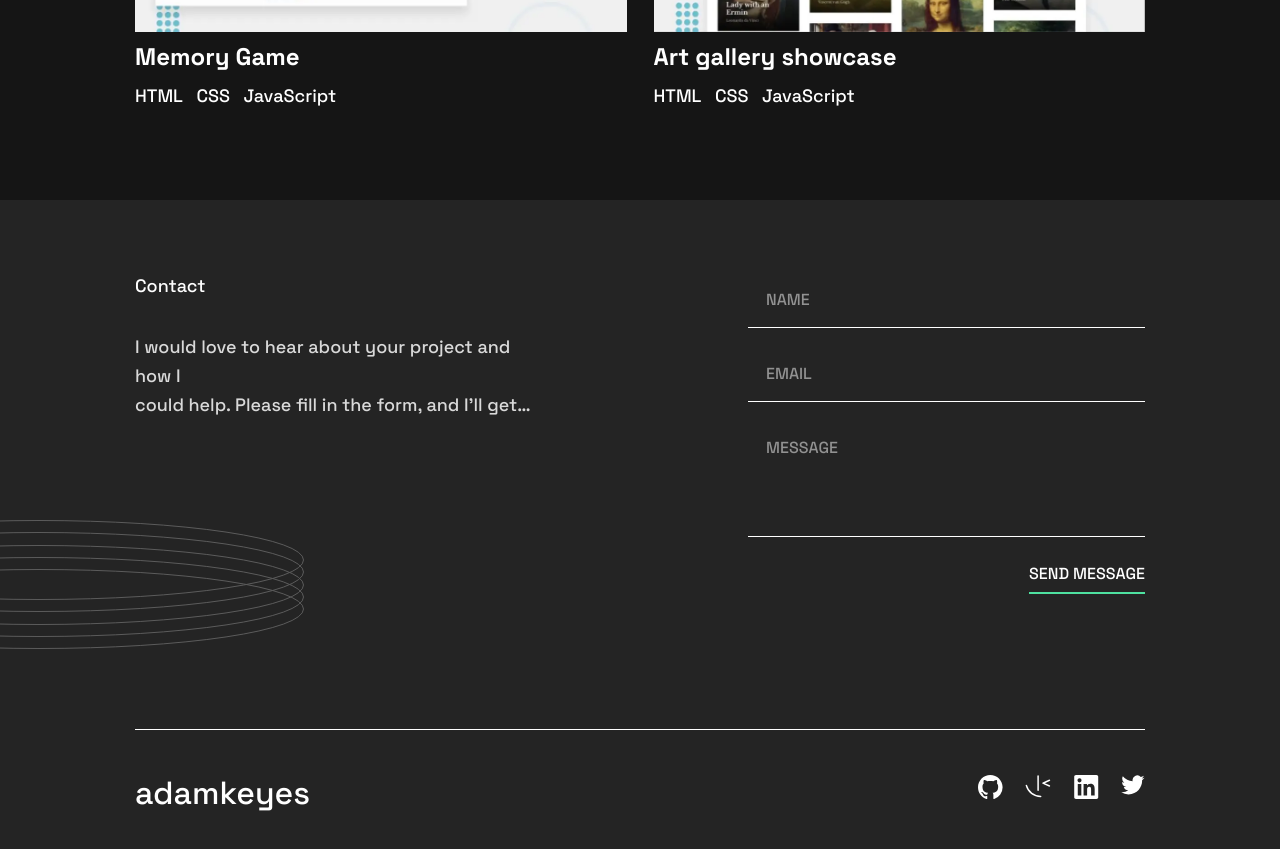
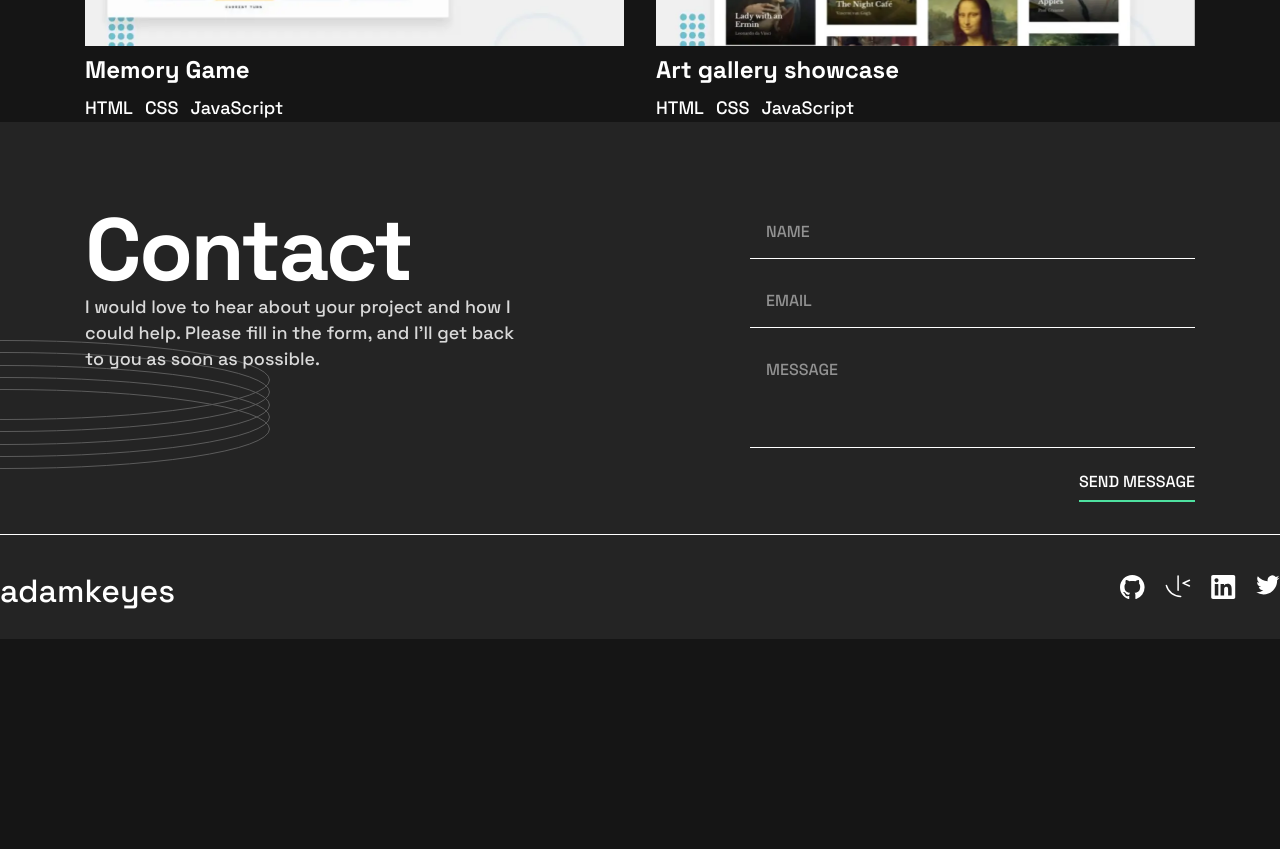
Before and after one commit to mickeycv120/single-page-portfolio, a React (Vite) app: page / in a window 1280 px wide. Shown: the part 1520-2369 px from the top of the page. After the commit the page ends 2159 px from the top, so only its background shows below. Built offline with nearby package versions, Linux system fonts and the light colour scheme.

Commit message:
Refactor layout wrappers and section spacing

```diff
--- a/src/App.tsx
+++ b/src/App.tsx
@@ -4,10 +4,9 @@ import { Projects } from "./sections/Projects";
 
 function App() {
   return (
-    <main className="w-screen">
-      <div className="px-30">
+    <div className="overflow-x-hidden">
+      <div className="max-w-277.5 mx-auto">
         <Projects />
-      </div>
         <div className="hidden">
           adamkeyes Nice to meet you! I'm Adam Keyes. Based in the UK, I'm a
           front-end developer passionate about building accessible web apps that
@@ -15,9 +14,9 @@ function App() {
           JavaScript 4 Years Experience Accessibility 4 Years Experience React 3
           Years Experience Sass 3 Years Experience
         </div>
-
+      </div>
       <Contact />
-    </main>
+    </div>
   );
 }
 
--- a/src/components/Card.tsx
+++ b/src/components/Card.tsx
@@ -7,12 +7,12 @@ type CardProps = {
 export const Card = ({ project }: CardProps) => {
   return (
     <article className="flex flex-col gap-2">
-      <div className="relative inset-0">
+      <div className="relative inset-0 overflow-hidden">
         <div className="flex flex-col gap-4 items-center justify-center absolute w-full h-full bg-black/80 opacity-0 hover:opacity-100">
           <button>VIEW PROJECT</button>
           <button>VIEW CODE</button>
         </div>
-        <img src={project.image} alt={project.title} />
+        <img className="w-full h-auto block" src={project.image} alt={project.title} />
       </div>
       <h3 className="text-heading-m">{project.title}</h3>
       <ul className="flex flex-row gap-3">
--- a/src/components/SocialIcons.tsx
+++ b/src/components/SocialIcons.tsx
@@ -2,7 +2,6 @@ export const GithubIcon = (
   <svg xmlns="http://www.w3.org/2000/svg" width="25" height="24">
     <path
       fill="currentColor"
-      fill-rule="evenodd"
       d="M12.304 0C5.506 0 0 5.506 0 12.304c0 5.444 3.522 10.042 8.413 11.672.615.108.845-.261.845-.584 0-.292-.015-1.261-.015-2.291-3.091.569-3.891-.754-4.137-1.446-.138-.354-.738-1.446-1.261-1.738-.43-.23-1.046-.8-.016-.815.97-.015 1.661.892 1.892 1.261 1.107 1.86 2.876 1.338 3.584 1.015.107-.8.43-1.338.784-1.646-2.738-.307-5.598-1.368-5.598-6.074 0-1.338.477-2.446 1.26-3.307-.122-.308-.553-1.569.124-3.26 0 0 1.03-.323 3.383 1.26.985-.276 2.03-.415 3.076-.415 1.046 0 2.092.139 3.076.416 2.353-1.6 3.384-1.261 3.384-1.261.676 1.691.246 2.952.123 3.26.784.861 1.26 1.953 1.26 3.307 0 4.721-2.875 5.767-5.613 6.074.446.385.83 1.123.83 2.277 0 1.645-.015 2.968-.015 3.383 0 .323.231.708.846.584a12.324 12.324 0 0 0 8.382-11.672C24.607 5.506 19.101 0 12.304 0Z"
     />
   </svg>
@@ -21,7 +20,6 @@ export const LinkedinIcon = (
   <svg xmlns="http://www.w3.org/2000/svg" width="25" height="24">
     <path
       fill="currentColor"
-      fill-rule="evenodd"
       d="M5.551 3.304c-1.14 0-2.067.926-2.067 2.064 0 1.14.928 2.066 2.067 2.066a2.066 2.066 0 0 0 0-4.13ZM3.767 8.998v11.453h3.562L7.33 8.998H3.767Zm5.798 0V20.45l3.554.002.002-5.668c0-1.454.253-2.941 2.132-2.941 1.851 0 1.851 1.755 1.851 3.036v5.571l3.559-.001v-6.28c0-2.834-.517-5.457-4.27-5.457-1.763 0-2.916.997-3.368 1.85h-.05V8.997h-3.41ZM22.435 24H1.982c-.976 0-1.77-.777-1.77-1.732V1.731C.212.776 1.006 0 1.982 0h20.453c.98 0 1.777.776 1.777 1.73v20.538c0 .955-.797 1.732-1.777 1.732Z"
     />
   </svg>
--- a/src/index.css
+++ b/src/index.css
@@ -34,9 +34,18 @@
 }
 
 @layer base {
-    body,
+
+    ::after,
+    ::before {
+        box-sizing: border-box;
+    }
+
     html {
-        @apply font-space-grotesk text-body-l text-white bg-dark box-border;
+        @apply font-space-grotesk bg-dark;
+    }
+
+    body {
+        @apply text-body-l text-white bg-dark;
     }
 
     p {
--- a/src/main.tsx
+++ b/src/main.tsx
@@ -5,8 +5,6 @@ import App from "./App.tsx";
 
 createRoot(document.getElementById("root")!).render(
   <StrictMode>
-    <div className="max-w-5xl">
       <App />
-    </div>
   </StrictMode>,
 );
--- a/src/sections/Contact.tsx
+++ b/src/sections/Contact.tsx
@@ -3,16 +3,19 @@ import { Form } from "../components/Form";
 
 export const Contact = () => {
   return (
-    <div className="min-h-screen bg-dark-gray min-w-screen">
-      <section className="relative grid grid-cols-2 gap-48 px-30 pt-16 pb-22 min-w-screen">
-        <div className="flex flex-col items-center justify-between">
+    <>
+      <section className="relative bg-dark-gray pt-21">
+        <div className="max-w-277.5 grid grid-cols-2 gap-55 mx-auto">
+
           <div className="flex flex-col col-span-1 gap-7">
-            <h1>Contact</h1>
-            <p className="tracking-normal leading-6.5 line-clamp-3">
-              I would love to hear about your project and how I <br /> could
-              help. Please fill in the form, and I'll get back <br /> to you as
-              soon as possible.
-            </p>
+            <div>
+              <h2 className="text-heading-xl">Contact</h2>
+              <p className="tracking-normal leading-6.5 line-clamp-3">
+                I would love to hear about your project and how I <br /> could
+                help. Please fill in the form, and I'll get back <br /> to you as
+                soon as possible.
+              </p>
+            </div>
           </div>
 
           <div className="absolute left-0 bottom-8">
@@ -22,7 +25,6 @@ export const Contact = () => {
               className="w-67.5 h-32.5 object-none object-right"
             />
           </div>
-        </div>
 
         <div className="col-span-1">
           <Form />
@@ -30,8 +32,10 @@ export const Contact = () => {
             <button>SEND MESSAGE</button>
           </div>
         </div>
+        </div>
       </section>
-      <footer className="min-w-screen px-30 py-8">
+
+      <footer className="bg-dark-gray py-8">
         <div className="border-t">
           <div className="flex justify-between mt-10">
             <a href="#" className="leading-8 text-[32px]">
@@ -50,6 +54,6 @@ export const Contact = () => {
           </div>
         </div>
       </footer>
-    </div>
+    </>
   );
 };
--- a/src/sections/Projects.tsx
+++ b/src/sections/Projects.tsx
@@ -3,13 +3,13 @@ import { data } from "../constants/projects";
 
 export const Projects = () => {
   return (
-    <section className="w-full my-20">
-      <div className="flex items-center justify-between mb-16">
+    <section className="">
+      <div className="flex flex-row items-center justify-between mb-16">
         <h2 className="text-heading-xl">Projects</h2>
         <button>CONTACT ME</button>
       </div>
 
-      <div className="grid grid-cols-2 gap-6">
+      <div className="grid grid-cols-2 gap-8">
         {data.map((project) => (
           <Card key={project.id} project={project} />
         ))}
```
Lines whose indentation alone changed are shown as unchanged.
